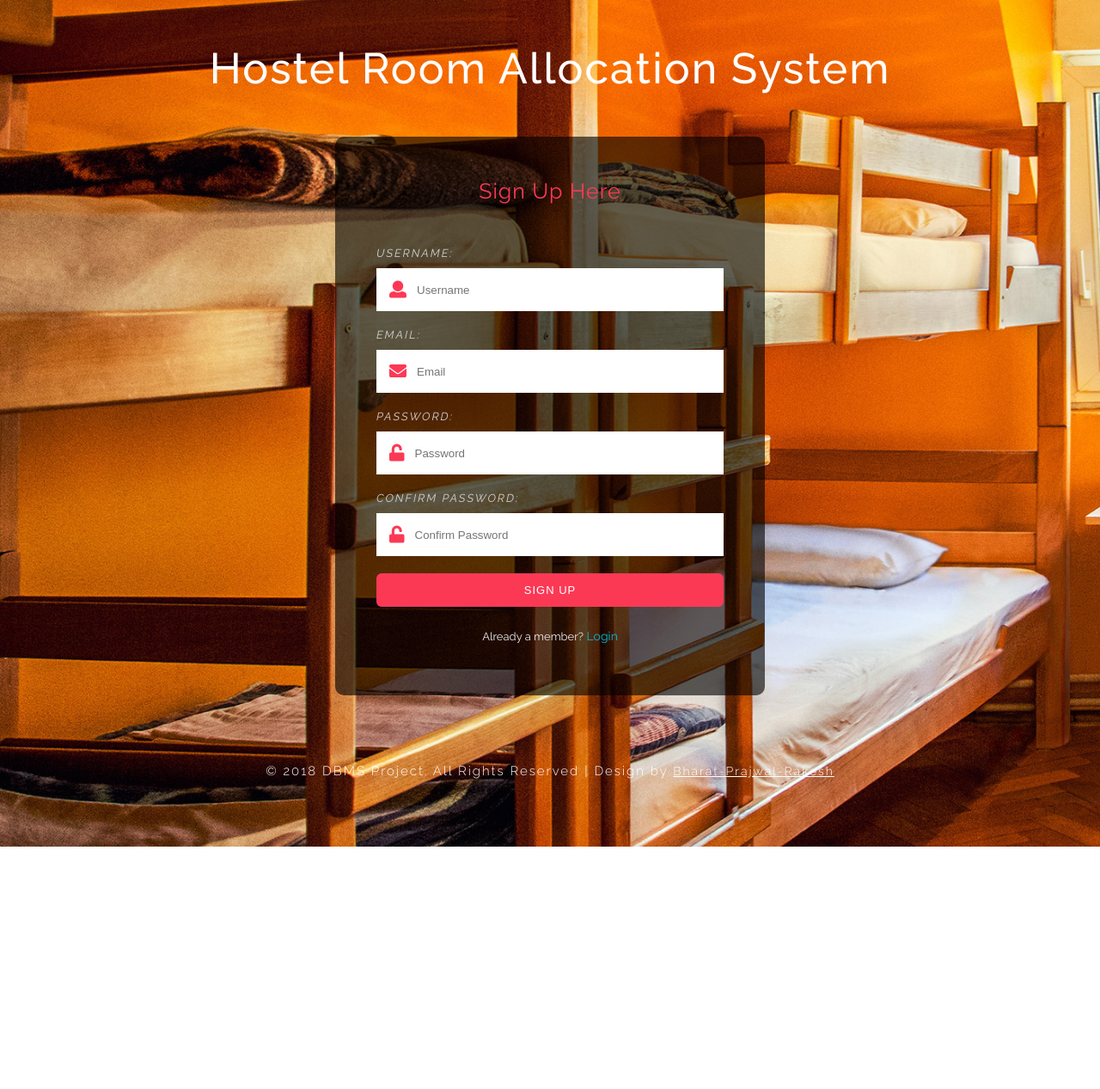
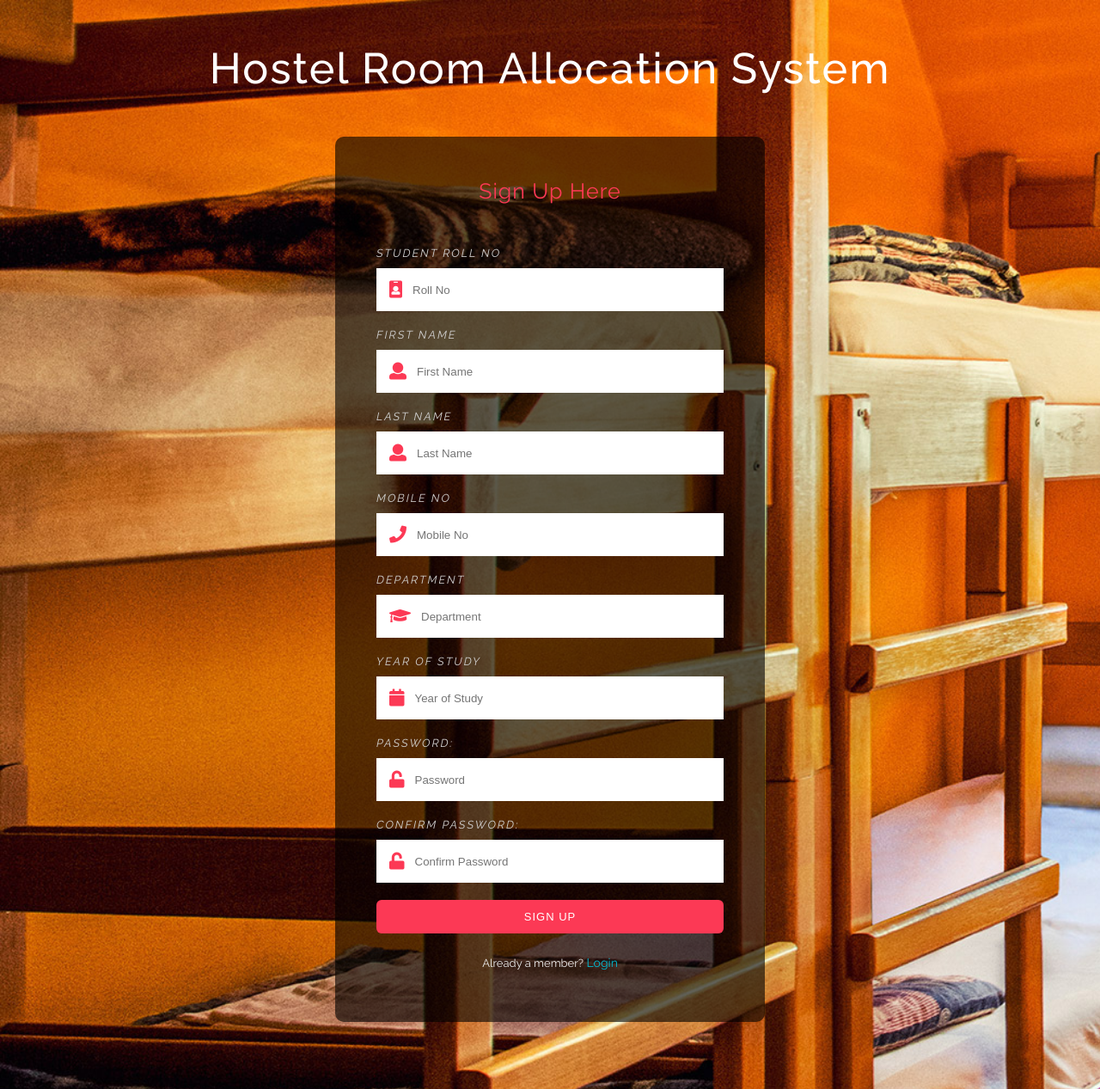
Before and after one commit to Bharat-Reddy/Hostel-Management-System, a PHP site: page /signup.php in a window 1280 px wide. Shown: the top 1267 px of the page at 86% size. Before the commit the page ends 985 px from the top, so only its background shows below. Run offline with PHP 8.4, Linux system fonts and the light colour scheme.

Commit message:
Login, Signup Backend Implemented

```diff
--- a/database/hostel_management_system_Student.sql
+++ b/database/hostel_management_system_Student.sql
@@ -29,6 +29,7 @@ CREATE TABLE `Student` (
   `Mob_no` varchar(255) NOT NULL,
   `Dept` varchar(255) NOT NULL,
   `Year_of_study` varchar(255) NOT NULL,
+  `Pwd` LONGTEXT NOT NULL,
   `Hostel_id` int(10) DEFAULT NULL,
   `Room_id` int(10) DEFAULT NULL,
   PRIMARY KEY (`Student_id`),
--- /dev/null
+++ b/home.php
@@ -0,0 +1,6 @@
+<?php
+  echo "<h1>Home Page</h1>";
+  echo '<form action="includes/logout.inc.php" method="post">
+    <button type="submit" name="logout-submit">Logout</button>
+  </form>';
+?>
--- a/index.php
+++ b/index.php
@@ -31,10 +31,10 @@
         <form action="includes/login.inc.php" method="POST">
 
             <div class=" w3l-form-group">
-                <label>Username:</label>
+                <label>Student Roll No:</label>
                 <div class="group">
                     <i class="fas fa-user"></i>
-                    <input type="text" class="form-control" name="username" placeholder="Username" required="required" />
+                    <input type="text" class="form-control" name="student_roll_no" placeholder="Roll No" required="required" />
                 </div>
             </div>
             <div class=" w3l-form-group">
--- a/signup.php
+++ b/signup.php
@@ -31,20 +31,55 @@
         <form action="includes/signup.inc.php" method="POST">
 
             <div class=" w3l-form-group">
-                <label>Username:</label>
+                <label>Student Roll No</label>
+                <div class="group">
+                    <i class="fas fa-id-badge"></i>
+                    <input type="text" class="form-control" name="student_roll_no" placeholder="Roll No" required="required" />
+                </div>
+            </div>
+            <div class=" w3l-form-group">
+                <label>First Name</label>
                 <div class="group">
                     <i class="fas fa-user"></i>
-                    <input type="text" class="form-control" name="username" placeholder="Username" required="required" />
+                    <input type="text" class="form-control" name="student_fname" placeholder="First Name" required="required" />
+                </div>
+            </div>
+            <div class=" w3l-form-group">
+                <label>Last Name</label>
+                <div class="group">
+                    <i class="fas fa-user"></i>
+                    <input type="text" class="form-control" name="student_lname" placeholder="Last Name" required="required" />
+                </div>
+            </div>
+            <div class=" w3l-form-group">
+                <label>Mobile No</label>
+                <div class="group">
+                    <i class="fas fa-phone"></i>
+                    <input type="text" class="form-control" name="mobile_no" placeholder="Mobile No" required="required" />
+                </div>
+            </div>
+            <div class=" w3l-form-group">
+                <label>Department</label>
+                <div class="group">
+                    <i class="fas fa-graduation-cap"></i>
+                    <input type="text" class="form-control" name="department" placeholder="Department" required="required" />
+                </div>
+            </div>
+            <div class=" w3l-form-group">
+                <label>Year of Study</label>
+                <div class="group">
+                    <i class="fas fa-calendar"></i>
+                    <input type="text" class="form-control" name="year_of_study" placeholder="Year of Study" required="required" />
                 </div>
             </div>
 
-            <div class=" w3l-form-group">
+          <!--  <div class=" w3l-form-group">
                 <label>Email:</label>
                 <div class="group">
                     <i class="fas fa-envelope"></i>
                     <input type="text" class="form-control" name="mail" placeholder="Email" required="required" />
                 </div>
-            </div>
+            </div>-->
 
             <div class=" w3l-form-group">
                 <label>Password:</label>
```
Also changed, not shown: includes/login.inc.php (+45 -2 lines), includes/logout.inc.php (added, +8 -0 lines), includes/signup.inc.php (+51 -16 lines).
